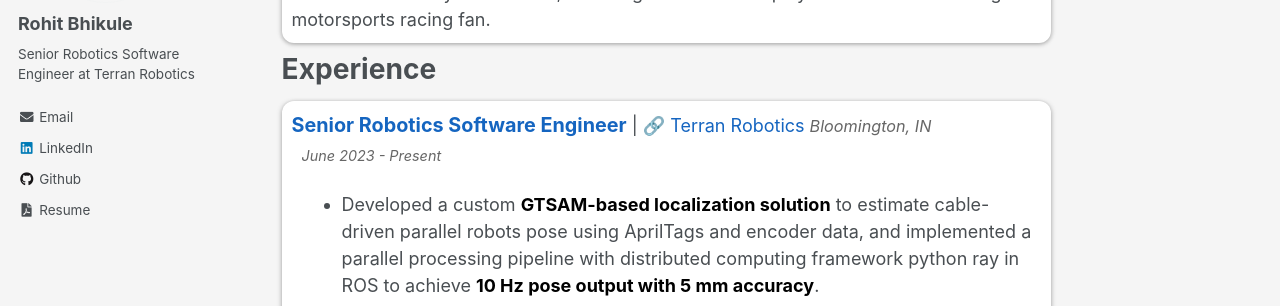
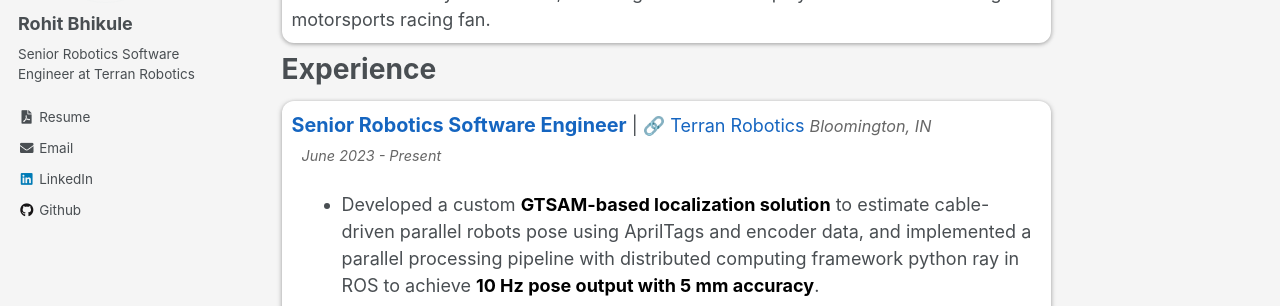
Before and after one commit to rohiitb/rohiitb.github.io, a Jekyll site: the page built from _pages/about.md, in a window 1280 px wide. Shown: the part 265-571 px from the top of the page. Built offline with Jekyll 4.4.1, drawn with Linux system fonts in a browser that asks for light colours.

Commit message:
update resume

```diff
--- a/_includes/author-profile.html
+++ b/_includes/author-profile.html
@@ -30,6 +30,9 @@
       {% endif %}
       {% if author.uri %}
         <li><a href="{{ author.uri }}"><i class="fas fa-fw fa-link" aria-hidden="true"></i> {{ site.data.ui-text[site.locale].website_label | default: "Website" }}</a></li>
+      {% endif %}
+      {% if author.resume %}
+        <li><a href="{{ author.resume | relative_url }}"><i class="fas fa-fw fa-file-pdf" aria-hidden="true"></i> Resume</a></li>
       {% endif %}
       {% if author.email %}
         <li><a href="mailto:{{ author.email }}"><i class="fas fa-fw fa-envelope" aria-hidden="true"></i> {{ site.data.ui-text[site.locale].email_label | default: "Email" }}</a></li>
@@ -117,9 +120,6 @@
       {% endif %}
       {% if author.wikipedia %}
         <li><a href="https://en.wikipedia.org/wiki/User:{{ author.wikipedia }}"><i class="fab fa-fw fa-wikipedia-w" aria-hidden="true"></i> Wikipedia</a></li>
-{% endif %}
-      {% if author.resume %}
-        <li><a href="{{ author.resume | relative_url }}"><i class="fas fa-fw fa-file-pdf" aria-hidden="true"></i> Resume</a></li>
       {% endif %}
     </ul>
   </div>
```
Also changed, not shown: 2 other files.
